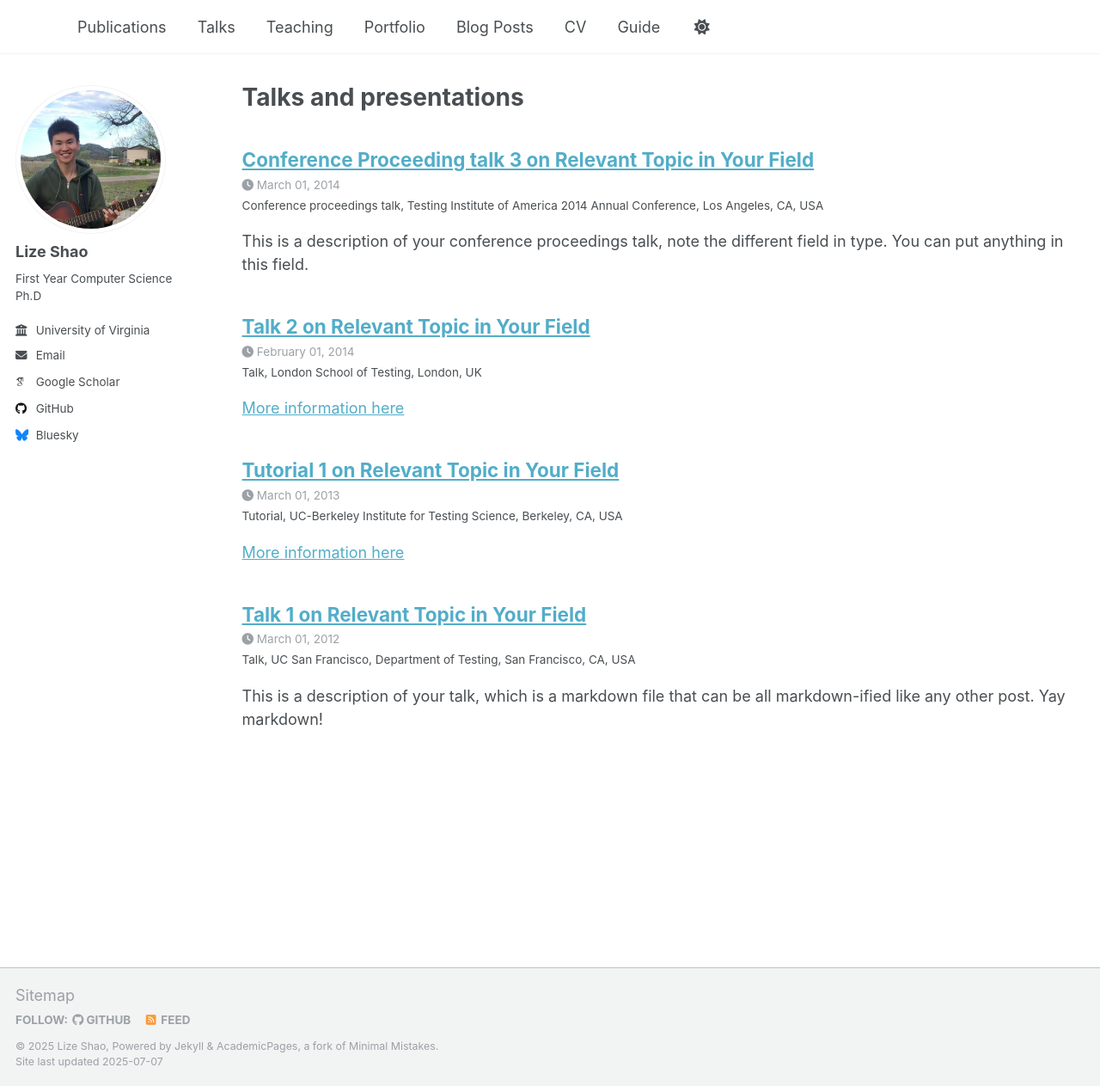
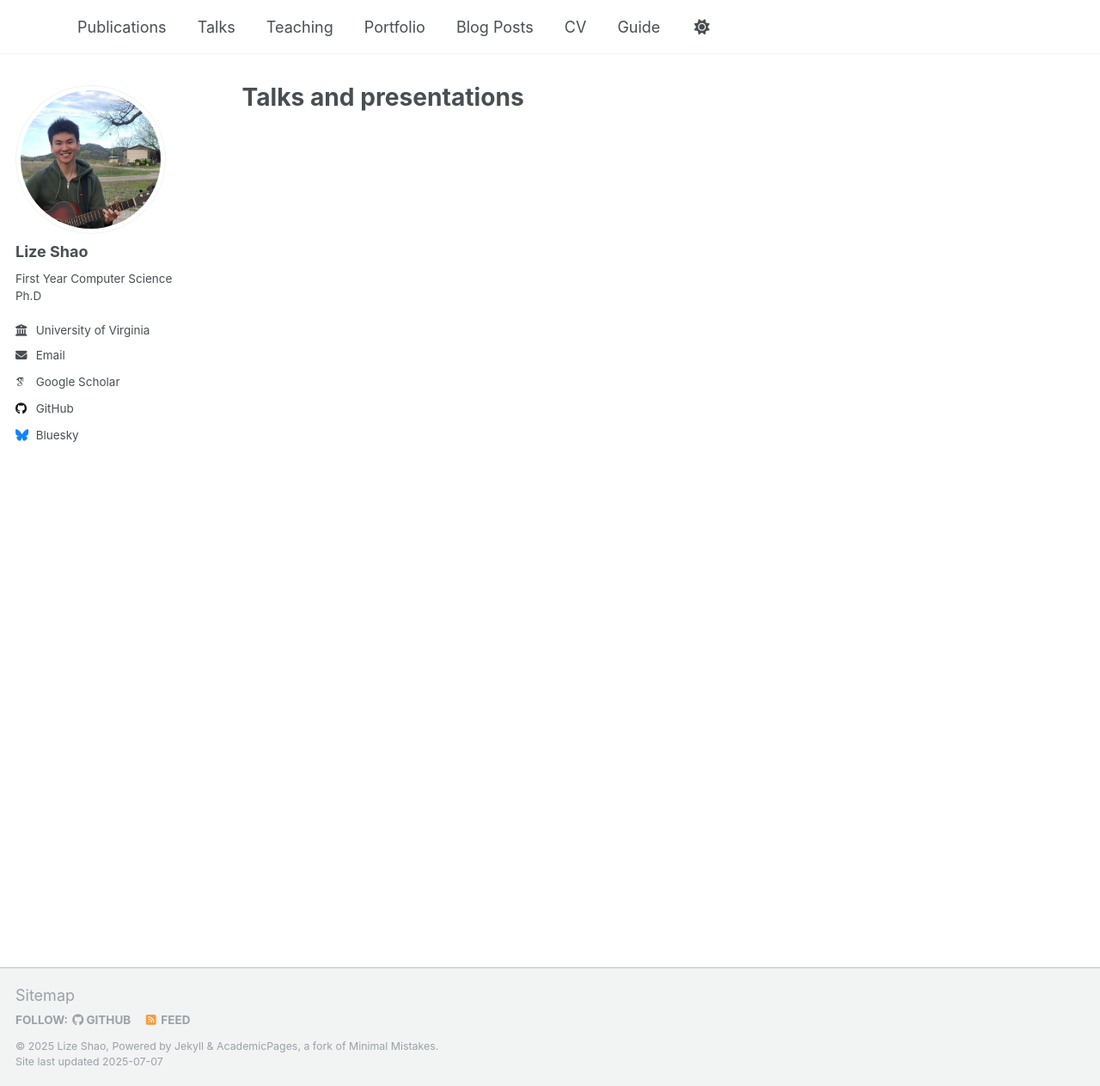
Before and after one commit to slz2003/slz2003.github.io, a Jekyll site: the page built from _pages/talks.html, in a window 1280 px wide and 1263 px high. Shown: the whole window at 86% size. Built offline with Jekyll 4.4.1, drawn with Linux system fonts in a browser that asks for light colours; some web fonts are replaced; a script that is not in the unit is left out; part of the change alters nothing that is shown.

```diff
--- a/_config.yml
+++ b/_config.yml
@@ -15,7 +15,7 @@ name                     : &name "Lize Shao"
 description              : &description "personal description"
 url                      : https://academicpages.github.io # the base hostname & protocol for your site e.g. "https://[your GitHub username].github.io" or if you already have some other page hosted on Github then use "https://[your GitHub username].github.io/[Your Repo Name]"
 baseurl                  : "" # the subpath of your site, e.g. "/blog"
-repository               : "academicpages/academicpages.github.io"
+repository               : "https://github.com/dashboard"
 
 # Site Author - The following control what appear as part of the author content on the side bar.
 #               If a field is blank the icon and link will not appear, otherwise it will be shown.
@@ -34,7 +34,7 @@ author:
   # Academic websites
   academia         : # URL
   arxiv            : # URL - Update with the correct link to your profile
-  googlescholar    : "https://scholar.google.com/citations?user=PS_CX0AAAAAJ"
+  googlescholar    : "https://scholar.google.com/citations?user=fEICncwAAAAJ&hl=en"
  # impactstory      : # URL
  # orcid            : "http://orcid.org/yourorcidurl"
  # semantic         : # URL
@@ -216,18 +216,10 @@ kramdown:
 
 # These settings control the types of collections used by the template
 collections:
-  teaching:
-    output: true
-    permalink: /:collection/:path/
   publications:
     output: true
     permalink: /:collection/:path/
-  portfolio:
-    output: true
-    permalink: /:collection/:path/
-  talks:
-    output: true
-    permalink: /:collection/:path/
+
 
 
 # These settings control how pages and collections are included in the site
```
